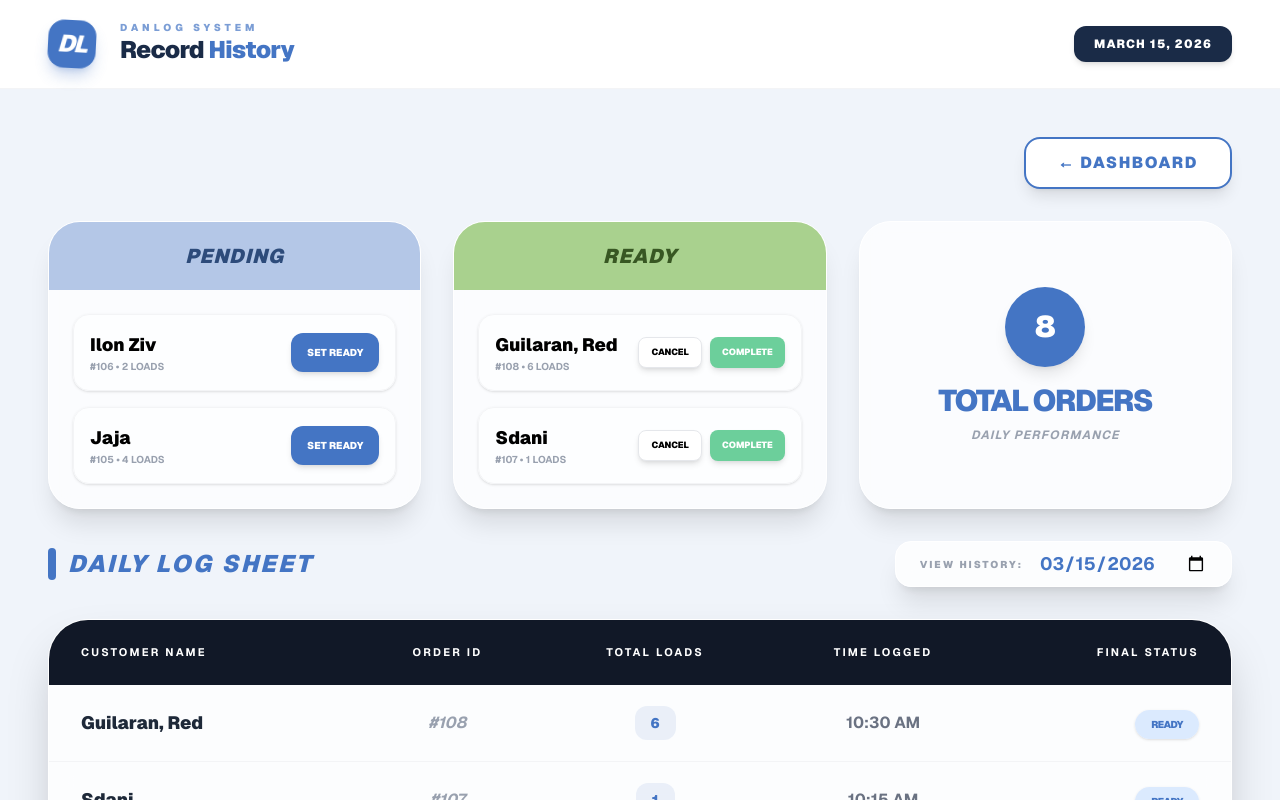
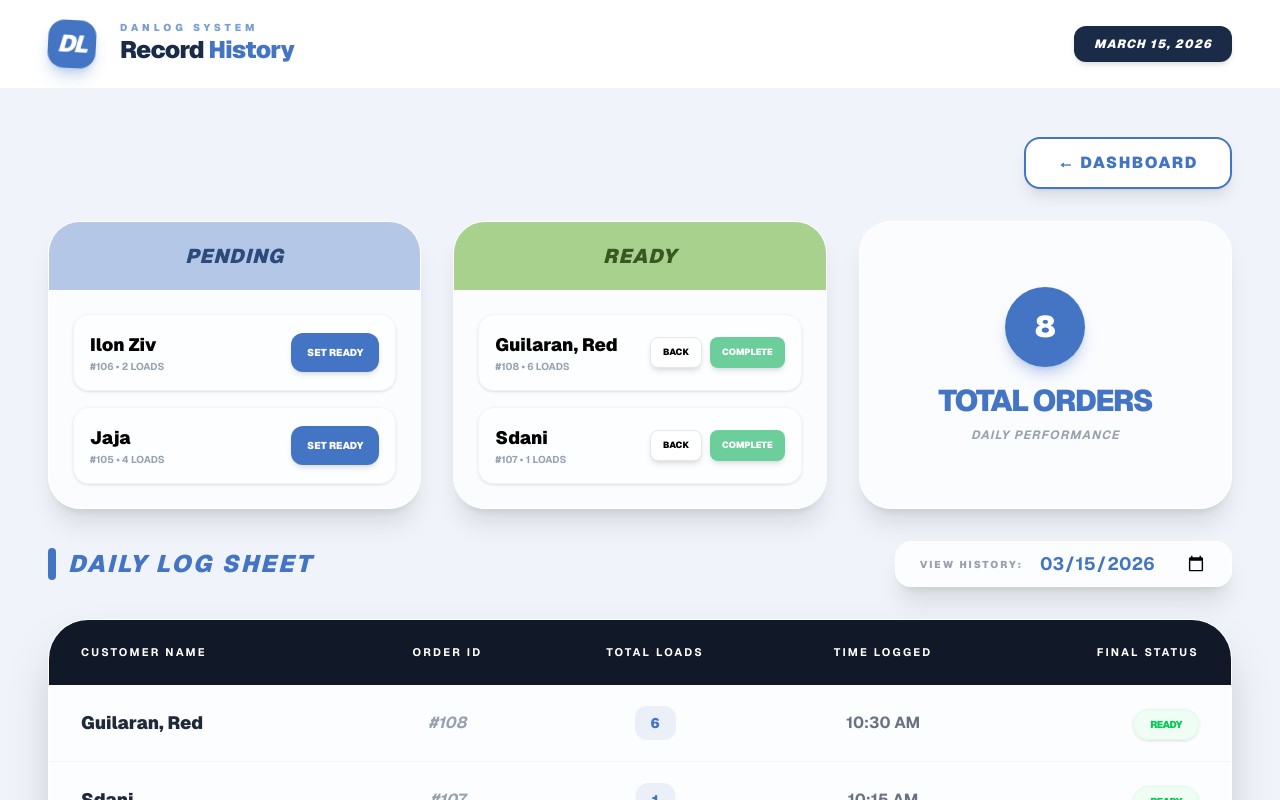
Before and after one commit to Shusky0o/Final-Proj, a Next.js app in the folder project-danlog/: page /records in a window 1280 px wide. Built offline with nearby package versions, Linux system fonts and the light colour scheme.

Commit message:
feat: implement functional status workflow in RecordsPage

```diff
--- a/project-danlog/src/app/financial/page.tsx
+++ b/project-danlog/src/app/financial/page.tsx
@@ -240,14 +240,14 @@ export default function FinancialAnalysis() {
                       </div>
 
                       <div className="md:border-l md:border-r border-gray-50 px-2">
-                        <p className="text-[9px] font-black text-gray-300 uppercase mb-1 tracking-widest">Disbursements</p>
+                        <p className="text-[21px] font-black text-gray-300 uppercase mb-1 tracking-widest">Disbursements</p>
                         <div className="flex flex-wrap gap-2">
                           {dailyExpenses.length > 0 ? dailyExpenses.map((exp, idx) => (
                             <div key={idx} className="bg-red-50 px-3 py-1 rounded-lg border border-red-100">
                               <span className="text-[10px] font-black text-red-600">₱{exp.amount}</span>
                               <span className="text-[9px] font-bold text-gray-400 ml-2 uppercase italic">{exp.description}</span>
                             </div>
-                          )) : <span className="text-[10px] font-bold text-gray-200 italic">None</span>}
+                          )) : <span className="text-[20px] font-bold text-gray-200 italic">None</span>}
                         </div>
                       </div>
 
--- a/project-danlog/src/app/records/page.tsx
+++ b/project-danlog/src/app/records/page.tsx
@@ -5,7 +5,8 @@ import React, { useState } from 'react';
 import Link from 'next/link';
 
 export default function RecordsPage() {
-  const dailyRecords = [
+  // 1. Move records into state so they are dynamic
+  const [records, setRecords] = useState([
     { id: "#108", name: "Guilaran, Red", loads: 6, time: "10:30 AM", status: "Ready" },
     { id: "#107", name: "Sdani", loads: 1, time: "10:15 AM", status: "Ready" },
     { id: "#106", name: "Ilon Ziv", loads: 2, time: "09:45 AM", status: "In Queue" },
@@ -14,12 +15,19 @@ export default function RecordsPage() {
     { id: "#103", name: "Ahron A.", loads: 2, time: "08:30 AM", status: "Completed" },
     { id: "#102", name: "Wilhelm", loads: 3, time: "08:15 AM", status: "Completed" },
     { id: "#101", name: "Soph M.", loads: 1, time: "08:00 AM", status: "Completed" },
-  ];
+  ]);
+
+  // 2. Logic to move records between columns
+  const updateStatus = (id, newStatus) => {
+    setRecords(prev => prev.map(record =>
+      record.id === id ? { ...record, status: newStatus } : record
+    ));
+  };
 
   return (
     <main className="h-screen overflow-hidden bg-[#F0F4FA] flex flex-col font-sans text-black relative">
 
-      {/* 1. UPDATED HEADER - CLEAN WHITE STYLE (Matching Main Page) */}
+      {/* 1. HEADER */}
       <header className="z-[100] bg-white px-12 py-5 flex items-center justify-between w-full border-b border-gray-100 sticky top-0">
         <div className="flex items-center gap-6">
           <Link href="/">
@@ -35,15 +43,14 @@ export default function RecordsPage() {
           </div>
         </div>
 
-        <div className="bg-[#1A2B47] text-white px-5 py-2.5 rounded-xl text-xs font-black uppercase tracking-widest shadow-md">
+        <div className="bg-[#1A2B47] text-white px-5 py-2.5 rounded-xl text-xs font-black uppercase tracking-widest shadow-md italic">
           MARCH 15, 2026
         </div>
       </header>
 
-      {/* 2. SCROLLABLE CONTENT AREA */}
+      {/* 2. SCROLLABLE CONTENT */}
       <div className="flex-1 overflow-y-auto p-12 custom-scrollbar space-y-8">
 
-        {/* UPDATED BACK BUTTON - BOLD AND MINIMAL */}
         <div className="max-w-[1700px] mx-auto w-full flex justify-end">
           <Link href="/">
             <button className="bg-white border-2 border-[#4475C4] text-[#4475C4] px-8 py-3 rounded-2xl font-[1000] uppercase tracking-widest hover:bg-[#4475C4] hover:text-white transition-all shadow-lg active:scale-95">
@@ -52,59 +59,79 @@ export default function RecordsPage() {
           </Link>
         </div>
 
-        {/* Status Boards (Original Structure) */}
         <div className="max-w-[1700px] mx-auto w-full grid grid-cols-1 md:grid-cols-3 gap-8">
 
-          {/* PENDING */}
+          {/* PENDING COLUMN */}
           <div className="bg-white/70 backdrop-blur-md rounded-[2rem] shadow-xl overflow-hidden border border-white flex flex-col">
             <div className="bg-[#B4C7E7] py-5 text-center">
               <h2 className="text-xl font-black uppercase italic text-[#2D4B7A] tracking-wider">Pending</h2>
             </div>
             <div className="p-6 space-y-4">
-              {dailyRecords.filter(r => r.status === "In Queue").map((item) => (
-                <div key={item.id} className="flex justify-between items-center p-4 bg-white/50 rounded-2xl border border-gray-100 shadow-sm">
+              {records.filter(r => r.status === "In Queue").map((item) => (
+                <div key={item.id} className="flex justify-between items-center p-4 bg-white/50 rounded-2xl border border-gray-100 shadow-sm animate-in fade-in slide-in-from-left-4 duration-300">
                   <div>
                     <p className="font-black text-lg">{item.name}</p>
                     <p className="text-[10px] font-bold text-gray-400 uppercase">{item.id} • {item.loads} Loads</p>
                   </div>
-                  <button className="bg-[#4475C4] text-white text-[10px] font-black px-4 py-3 rounded-xl shadow-md uppercase active:scale-95 transition-all">Set Ready</button>
+                  <button
+                    onClick={() => updateStatus(item.id, "Ready")}
+                    className="bg-[#4475C4] text-white text-[10px] font-black px-4 py-3 rounded-xl shadow-md uppercase active:scale-95 transition-all hover:bg-[#355ea3]"
+                  >
+                    Set Ready
+                  </button>
                 </div>
               ))}
+              {records.filter(r => r.status === "In Queue").length === 0 && (
+                <p className="text-center text-gray-300 font-bold italic py-10">No pending items</p>
+              )}
             </div>
           </div>
 
-          {/* READY */}
+          {/* READY COLUMN */}
           <div className="bg-white/70 backdrop-blur-md rounded-[2rem] shadow-xl overflow-hidden border border-white flex flex-col">
             <div className="bg-[#A9D18E] py-5 text-center">
               <h2 className="text-xl font-black uppercase italic text-[#385723] tracking-wider">Ready</h2>
             </div>
             <div className="p-6 space-y-4">
-              {dailyRecords.filter(r => r.status === "Ready").map((item) => (
-                <div key={item.id} className="flex justify-between items-center p-4 bg-white/50 rounded-2xl border border-gray-100 shadow-sm">
+              {records.filter(r => r.status === "Ready").map((item) => (
+                <div key={item.id} className="flex justify-between items-center p-4 bg-white/50 rounded-2xl border border-gray-100 shadow-sm animate-in fade-in slide-in-from-right-4 duration-300">
                   <div>
                     <p className="font-black text-lg">{item.name}</p>
                     <p className="text-[10px] font-bold text-gray-400 uppercase">{item.id} • {item.loads} Loads</p>
                   </div>
                   <div className="flex gap-2">
-                    <button className="bg-white text-black text-[9px] font-black px-3 py-2 rounded-lg shadow-md uppercase active:scale-90 transition-all border border-gray-200 hover:bg-gray-50">cancel</button>
-                    <button className="bg-[#6CCF9B] text-white text-[9px] font-black px-3 py-2 rounded-lg shadow-md uppercase active:scale-90 transition-all hover:bg-[#5bb88a]">complete</button>
+                    <button
+                      onClick={() => updateStatus(item.id, "In Queue")}
+                      className="bg-white text-black text-[9px] font-black px-3 py-2 rounded-lg shadow-md uppercase active:scale-90 transition-all border border-gray-200 hover:bg-red-50 hover:text-red-500 hover:border-red-100"
+                    >
+                      back
+                    </button>
+                    <button
+                      onClick={() => updateStatus(item.id, "Completed")}
+                      className="bg-[#6CCF9B] text-white text-[9px] font-black px-3 py-2 rounded-lg shadow-md uppercase active:scale-90 transition-all hover:bg-[#5bb88a]"
+                    >
+                      complete
+                    </button>
                   </div>
                 </div>
               ))}
+              {records.filter(r => r.status === "Ready").length === 0 && (
+                <p className="text-center text-gray-300 font-bold italic py-10">No items ready</p>
+              )}
             </div>
           </div>
 
           {/* TOTAL STATS */}
           <div className="bg-white/70 backdrop-blur-md rounded-[2rem] shadow-xl p-8 flex flex-col items-center justify-center border border-white">
-             <div className="w-20 h-20 bg-[#4475C4] rounded-full flex items-center justify-center text-white text-3xl font-black mb-4 shadow-lg">
-                {dailyRecords.length}
+             <div className="w-20 h-20 bg-[#4475C4] rounded-full flex items-center justify-center text-white text-3xl font-black mb-4 shadow-lg shadow-[#4475C4]/30">
+                {records.length}
              </div>
              <p className="text-3xl font-black tracking-tighter text-[#4475C4]">TOTAL ORDERS</p>
              <p className="text-xs font-bold text-gray-400 uppercase tracking-widest mt-2 italic">Daily Performance</p>
           </div>
         </div>
 
-        {/* DAILY TABLE (Original Structure) */}
+        {/* DAILY TABLE */}
         <div className="max-w-[1700px] mx-auto w-full pb-20">
           <div className="flex items-center justify-between mb-8">
             <div className="flex items-center gap-3">
@@ -134,8 +161,8 @@ export default function RecordsPage() {
                 </tr>
               </thead>
               <tbody className="divide-y divide-gray-100">
-                {dailyRecords.map((record, index) => (
-                  <tr key={index} className="hover:bg-white/50 transition-colors group">
+                {records.map((record, index) => (
+                  <tr key={record.id} className="hover:bg-white/50 transition-colors group">
                     <td className="px-8 py-6 font-black text-lg text-gray-800">{record.name}</td>
                     <td className="px-8 py-6 text-center font-bold text-gray-400 italic">{record.id}</td>
                     <td className="px-8 py-6 text-center">
@@ -143,8 +170,10 @@ export default function RecordsPage() {
                     </td>
                     <td className="px-8 py-6 text-center font-bold text-gray-500">{record.time}</td>
                     <td className="px-8 py-6 text-right">
-                      <span className={`px-4 py-2 rounded-full text-[10px] font-black uppercase tracking-tighter shadow-sm ${
-                        record.status === 'Completed' ? 'bg-green-100 text-green-700' : 'bg-blue-100 text-[#4475C4]'
+                      <span className={`px-4 py-2 rounded-full text-[10px] font-black uppercase tracking-tighter shadow-sm transition-colors ${
+                        record.status === 'Completed' ? 'bg-green-100 text-green-700' :
+                        record.status === 'Ready' ? 'bg-green-50 text-green-500 border border-green-100' :
+                        'bg-blue-100 text-[#4475C4]'
                       }`}>
                         {record.status}
                       </span>
```
Also changed, not shown: 1 other file (tests, documents, lock files or other folders).
